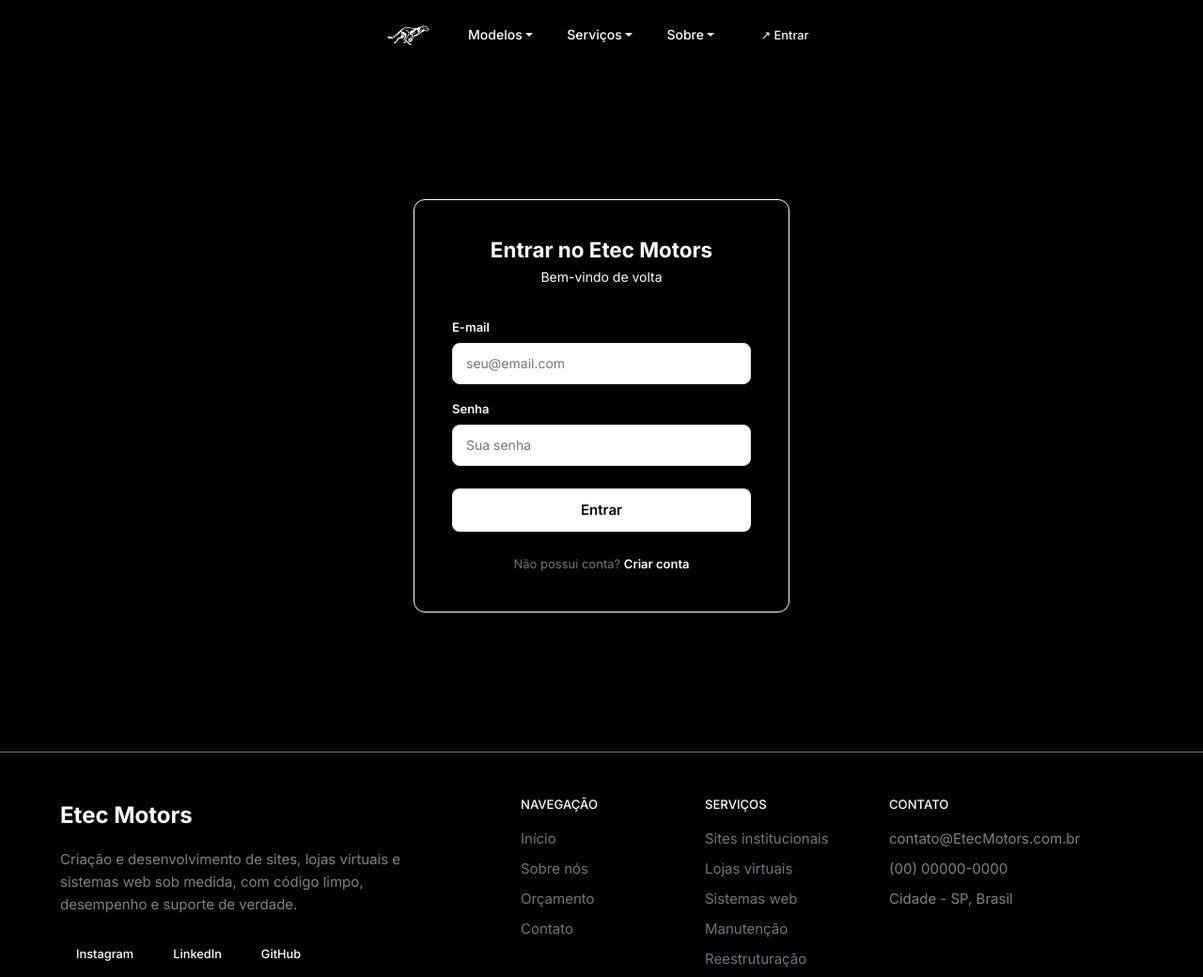
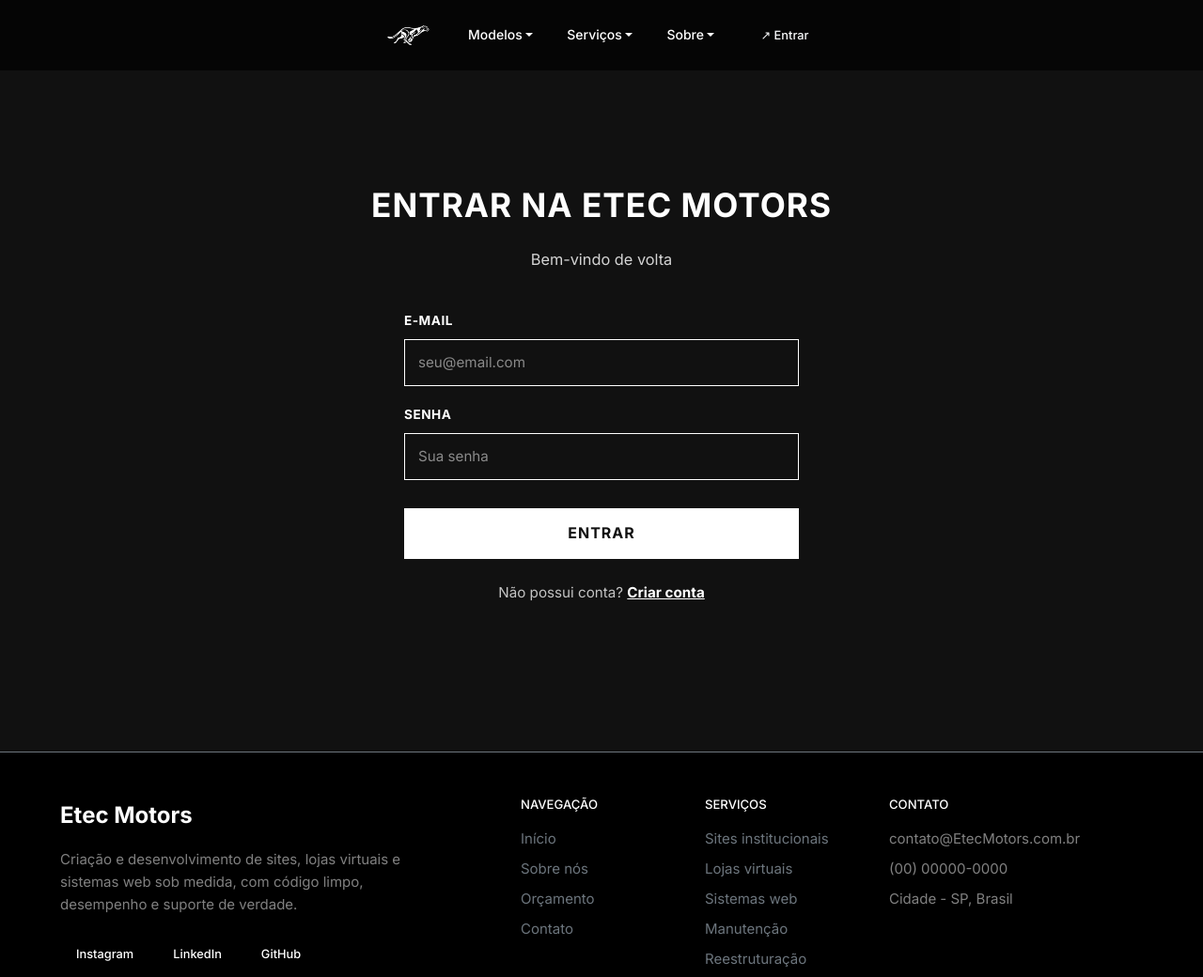
Before and after one commit to igorrr456/ProjetoCarrosEletricosFinal, an ASP.NET Core app: page /Usuario/Logar in a window 1280 px wide. Shown: the top 1040 px of the page at 94% size. Run offline with ASP.NET Core 8, Linux system fonts and the light colour scheme; style sheets or scripts are compiled from the project's sources.

Commit message:
style:Alterando design da página Login

```diff
--- a/ProjetoCarros/Views/Usuario/Logar.cshtml
+++ b/ProjetoCarros/Views/Usuario/Logar.cshtml
@@ -3,43 +3,41 @@
     ViewData["Title"] = "Logar";
     Layout = "~/Views/Shared/_Layout.cshtml";
 }
-<div style="min-height: 100vh; min-height: 100dvh; width: 100%; display: flex; justify-content: center; align-items: center; padding: 6rem 1rem 2rem; box-sizing: border-box;">
-    <div style="background: black; border: 1px solid white; border-radius: 12px; padding: 2.5rem; width: 100%; max-width: 400px;">
-        <h2 style="font-size: 1.4rem; font-weight: 700; color: white; margin: 0 0 0.25rem; text-align: center;">
-            Entrar no Etec Motors
-        </h2>
-        <p style="text-align: center; color: white; font-size: 14px; margin: 0 0 2rem;">
-            Bem-vindo de volta
-        </p>
-        <form asp-action="Logar" method="post">
+
+@section Styles {
+    <link rel="stylesheet" href="~/css/logar.css" asp-append-version="true" />
+}
+
+<section class="logar-section">
+    <div class="container">
+        <h1 class="logar-titulo">ENTRAR NA ETEC MOTORS</h1>
+        <p class="logar-subtexto">Bem-vindo de volta</p>
+
+        <form asp-action="Logar" method="post" class="logar-form">
             @Html.AntiForgeryToken()
-            <div asp-validation-summary="All" class="text-danger" style="font-size: 13px; margin-bottom: 1rem;"></div>
-            <div style="margin-bottom: 1rem;">
-                <label asp-for="Email" style="font-size: 13px; font-weight: 600; color: white; display: block; margin-bottom: 6px;">E-mail</label>
-                <input asp-for="Email" type="email" placeholder="seu@email.com"
-                       style="width: 100%; padding: 10px 14px; border: 1px solid #e4e4e7; border-radius: 8px; font-size: 14px; outline: none; box-sizing: border-box;" />
-                <span asp-validation-for="Email" class="text-danger" style="font-size: 12px;"></span>
+            <div asp-validation-summary="All" class="text-danger logar-erro"></div>
+
+            <div class="logar-campo">
+                <label asp-for="Email" class="logar-label">E-MAIL</label>
+                <input asp-for="Email" type="email" placeholder="seu@email.com" class="logar-input" />
+                <span asp-validation-for="Email" class="text-danger logar-erro"></span>
             </div>
-            <div style="margin-bottom: 1.5rem;">
-                <label asp-for="Senha" style="font-size: 13px; font-weight: 600; color: white; display: block; margin-bottom: 6px;">Senha</label>
-                <input asp-for="Senha" type="password" placeholder="Sua senha"
-                       style="width: 100%; padding: 10px 14px; border: 1px solid #e4e4e7; border-radius: 8px; font-size: 14px; outline: none; box-sizing: border-box;" />
-                <span asp-validation-for="Senha" class="text-danger" style="font-size: 12px;"></span>
+
+            <div class="logar-campo">
+                <label asp-for="Senha" class="logar-label">SENHA</label>
+                <input asp-for="Senha" type="password" placeholder="Sua senha" class="logar-input" />
+                <span asp-validation-for="Senha" class="text-danger logar-erro"></span>
             </div>
-            <button type="submit"
-                    style="width: 100%; background: white; color: black; padding: 11px; border: none; border-radius: 8px; font-size: 15px; font-weight: 600; cursor: pointer;">
-                Entrar
-            </button>
-            <p style="text-align: center; font-size: 13px; color: #71717a; margin: 1.5rem 0 0;">
+
+            <button type="submit" class="logar-botao">ENTRAR</button>
+
+            <p class="logar-rodape">
                 Não possui conta?
-                <a asp-action="CriarConta" asp-controller="Usuario"
-                   style="color: white; font-weight: 600; text-decoration: none;">
-                    Criar conta
-                </a>
+                <a asp-action="CriarConta" asp-controller="Usuario" class="logar-link">Criar conta</a>
             </p>
         </form>
     </div>
-</div>
+</section>
 
 @section Scripts {
     @{
--- /dev/null
+++ b/ProjetoCarros/wwwroot/css/logar.css
@@ -0,0 +1,114 @@
+.logar-section {
+    background-color: #111111;
+    min-height: 100vh;
+    min-height: 100dvh;
+    display: flex;
+    align-items: center;
+    padding: 120px 20px 80px;
+    box-sizing: border-box;
+}
+
+@media (max-width: 991.98px) {
+    .logar-section {
+        padding: 100px 20px 50px;
+    }
+}
+
+.logar-titulo {
+    text-align: center;
+    font-size: 2.2rem;
+    font-weight: 800;
+    letter-spacing: 1px;
+    color: #ffffff;
+    margin-bottom: 24px;
+}
+
+.logar-subtexto {
+    text-align: center;
+    max-width: 800px;
+    margin: 0 auto 40px auto;
+    font-size: 1.02rem;
+    line-height: 1.7;
+    color: #d4d4d4;
+}
+
+.logar-form {
+    max-width: 420px;
+    margin: 0 auto;
+}
+
+.logar-campo {
+    margin-bottom: 20px;
+}
+
+.logar-label {
+    display: block;
+    font-size: 0.85rem;
+    font-weight: 800;
+    letter-spacing: 0.5px;
+    color: #ffffff;
+    margin-bottom: 8px;
+}
+
+.logar-input {
+    width: 100%;
+    padding: 12px 14px;
+    border: 1px solid #ffffff;
+    border-radius: 0;
+    background-color: #111111;
+    color: #ffffff;
+    font-size: 0.95rem;
+    outline: none;
+    box-sizing: border-box;
+}
+
+    .logar-input::placeholder {
+        color: #8a8a8a;
+    }
+
+    .logar-input:focus {
+        box-shadow: 0 0 0 2px #ffffff;
+    }
+
+.logar-botao {
+    width: 100%;
+    margin-top: 10px;
+    padding: 13px;
+    border: 1px solid #ffffff;
+    border-radius: 0;
+    background-color: #ffffff;
+    color: #111111;
+    font-size: 1rem;
+    font-weight: 800;
+    letter-spacing: 1px;
+    cursor: pointer;
+    transition: background-color 0.2s, color 0.2s;
+}
+
+    .logar-botao:hover {
+        background-color: #111111;
+        color: #ffffff;
+    }
+
+.logar-rodape {
+    text-align: center;
+    font-size: 0.95rem;
+    color: #c4c4c4;
+    margin: 24px 0 0;
+}
+
+.logar-link {
+    color: #ffffff;
+    font-weight: 800;
+    text-decoration: underline;
+}
+
+.logar-erro {
+    font-size: 0.8rem;
+}
+
+@media (max-width: 767px) {
+    .logar-titulo {
+        font-size: 1.7rem;
+    }
+}
```
